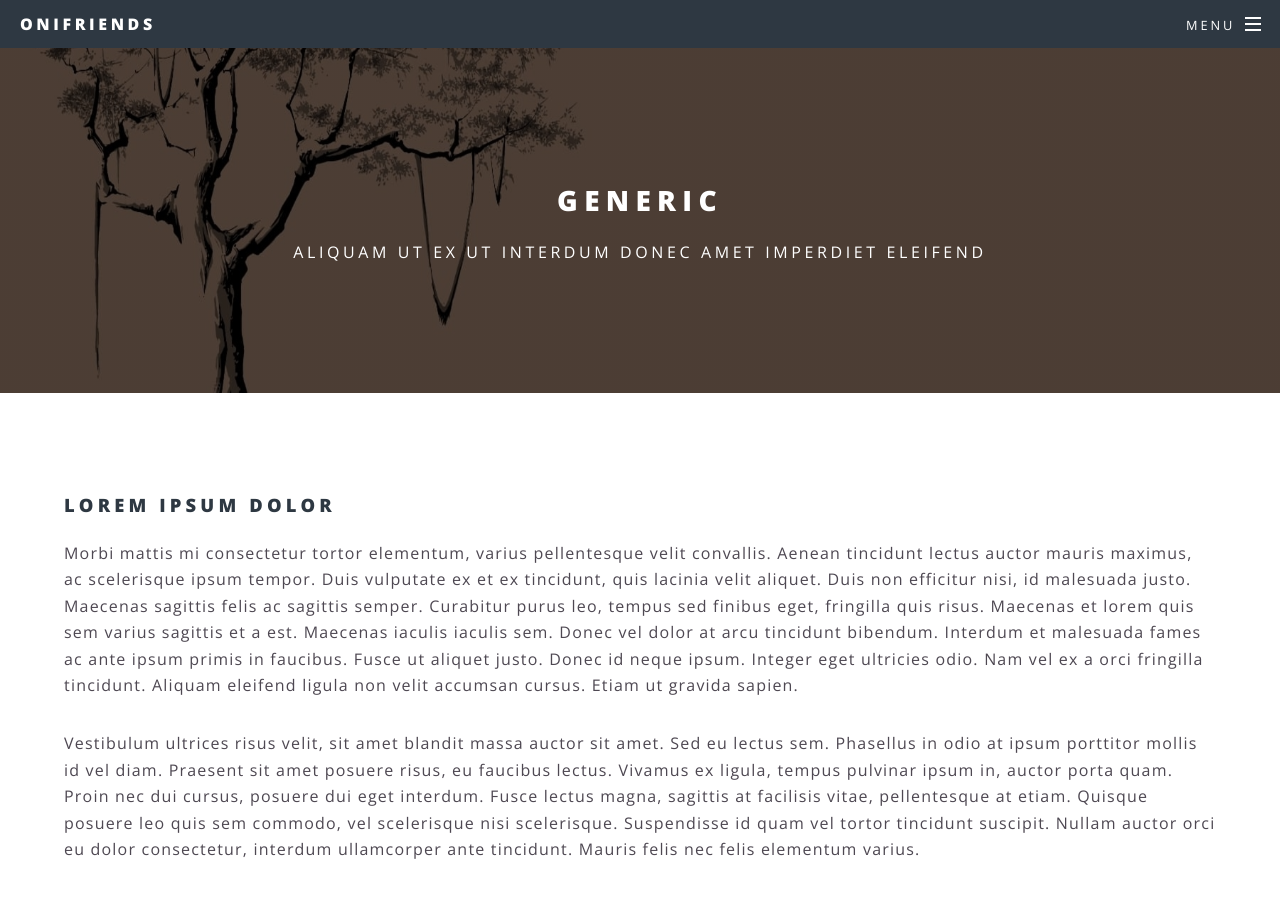
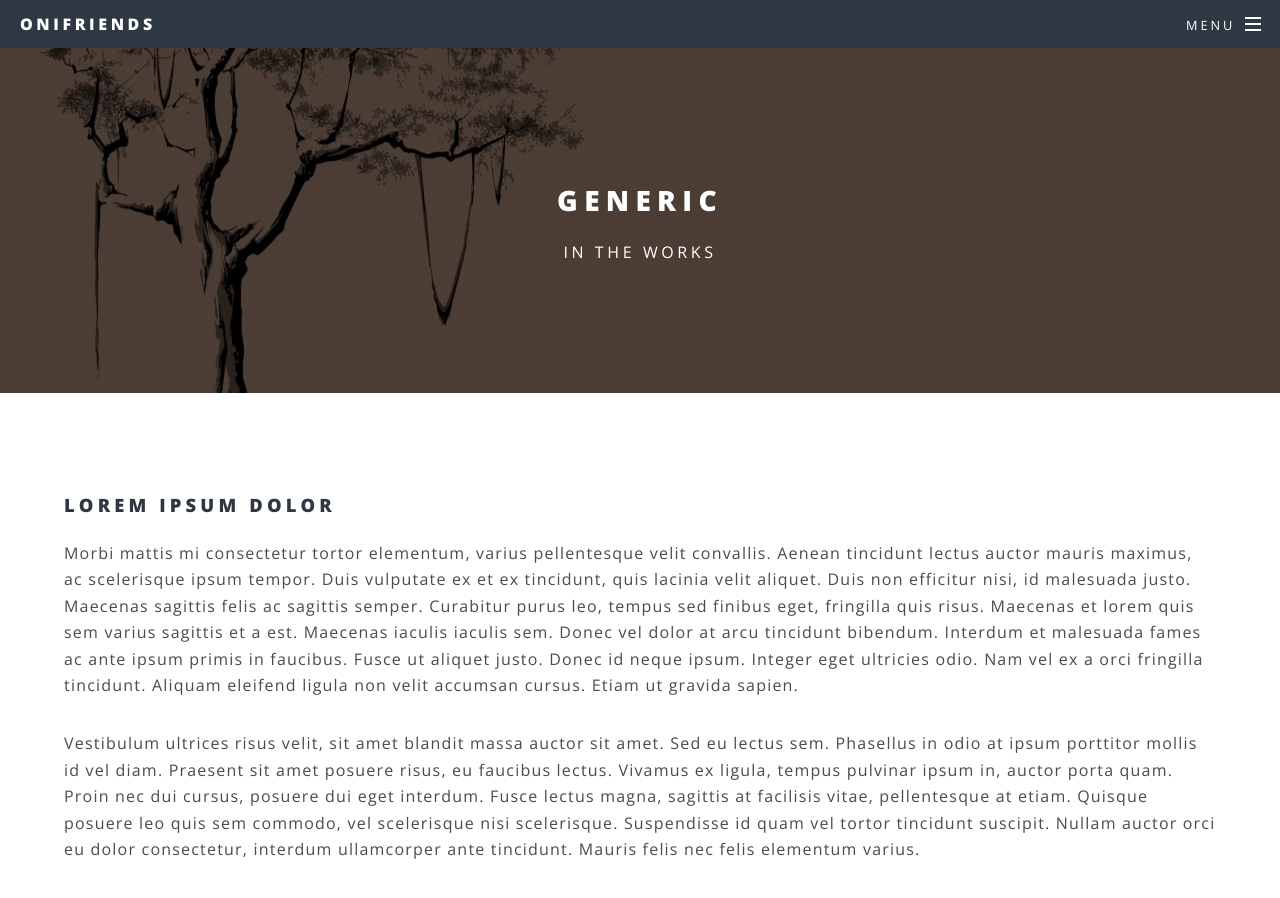
Before and after one commit to TeaOnMe/TeaOnMe.github.io, a Jekyll site: the page built from generic.html, in a window 1280 px wide and 900 px high. Built offline with Jekyll 4.4.1, drawn with Linux system fonts in a browser that asks for light colours.

Commit message:
Update page.html

```diff
--- a/_layouts/page.html
+++ b/_layouts/page.html
@@ -5,7 +5,7 @@
 
   <header>
     <h2>{{ page.title }}</h2>
-    <p>Aliquam ut ex ut interdum donec amet imperdiet eleifend</p>
+    <p>In The Works</p>
   </header>
 
   <section class="wrapper style5">
```
